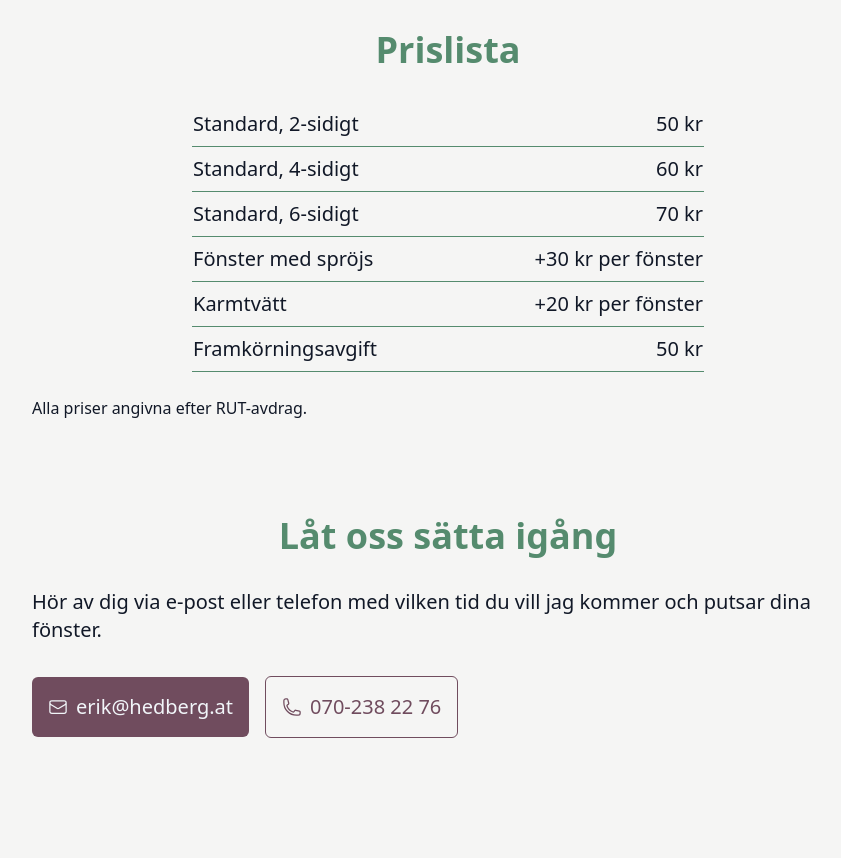
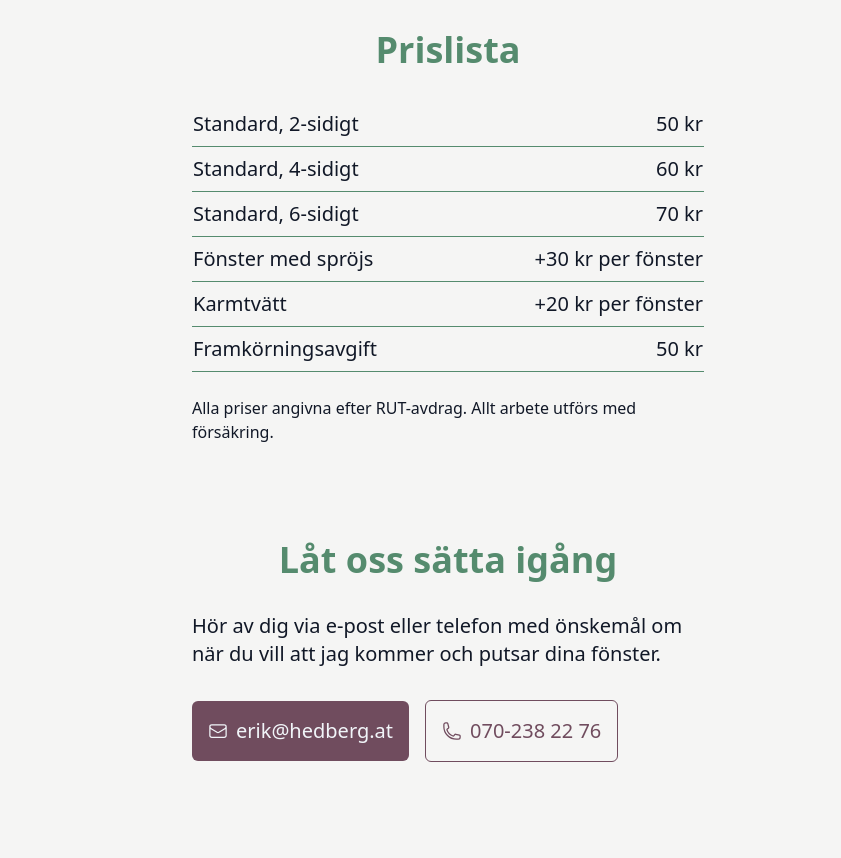
Before and after one commit to gish/hantlangare.se, a website built with Parcel: page src/fonsterputs.html in a window 1280 px wide. Shown: the part 946-1804 px from the top of the page, without its empty margins (192-1033 px from the left). Before the commit the page ends 1780 px from the top, so only its background shows below. Built offline with nearby package versions, Linux system fonts and the light colour scheme.

Commit message:
some updates

```diff
--- a/src/fonsterputs.html
+++ b/src/fonsterputs.html
@@ -35,13 +35,14 @@
                 href="#pricing"
                 class="inline-flex rounded-md bg-accent p-4 text-xl text-slate-100 ring-accent transition hover:brightness-110 focus:ring"
               >
+                <span class="mr-2"> Prislista</span>
                 <svg
                   xmlns="http://www.w3.org/2000/svg"
                   fill="none"
                   viewBox="0 0 24 24"
                   stroke-width="1.5"
                   stroke="currentColor"
-                  class="mr-2 mt-1 h-5 w-5"
+                  class="mt-1 h-5 w-5"
                 >
                   <path
                     stroke-linecap="round"
@@ -49,8 +50,6 @@
                     d="M13.5 4.5L21 12m0 0l-7.5 7.5M21 12H3"
                   />
                 </svg>
-
-                Se mina priser
               </a>
             </div>
           </div>
@@ -142,7 +141,7 @@
         </div>
       </div>
     </div>
-    <div class="container mx-auto max-w-4xl px-4 pt-24 md:px-8">
+    <div class="container mx-auto max-w-xl px-4 pt-24 md:px-8">
       <a name="pricing">
         <h2
           class="text-center text-4xl font-bold text-secondary dark:text-gray-300"
@@ -178,17 +177,19 @@
           </tr>
         </tbody>
       </table>
-      <p class="pt-6">Alla priser angivna efter RUT-avdrag.</p>
+      <p class="pt-6">
+        Alla priser angivna efter RUT-avdrag. Allt arbete utförs med försäkring.
+      </p>
     </div>
-    <div class="container mx-auto max-w-4xl px-4 pb-24 pt-24 md:px-8">
+    <div class="container mx-auto max-w-xl px-4 pb-24 pt-24 md:px-8">
       <h2
         class="text-center text-4xl font-bold text-secondary dark:text-gray-300"
       >
         Låt oss sätta igång
       </h2>
       <p class="mt-8 text-xl">
-        Hör av dig via e-post eller telefon med vilken tid du vill jag kommer
-        och putsar dina fönster.
+        Hör av dig via e-post eller telefon med önskemål om när du vill att jag
+        kommer och putsar dina fönster.
       </p>
       <div
         class="mt-8 flex flex-col items-center space-y-4 md:flex-row md:space-x-4 md:space-y-0"
```
